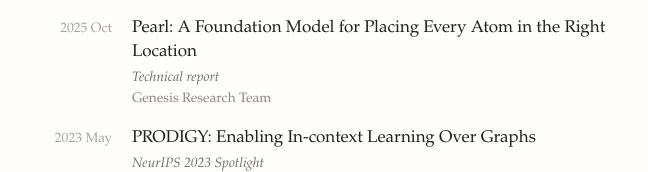
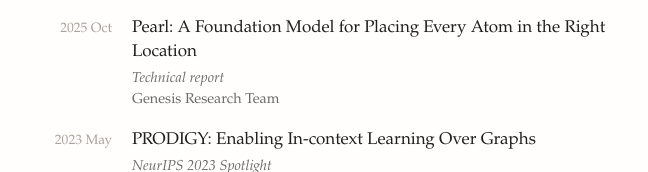
Before and after one commit to daniel-zeng/daniel-zeng.github.io, an Astro site: page / in a window 1280 px wide. Shown: the part 606-778 px from the top of the page, 312-960 px from the left. Built offline with nearby package versions, Linux system fonts and the light colour scheme; Astro itself is replaced by a stand-in of ours.

Commit message:
Pubs meta: 0.9rem, authors same gray as venue for legibility

```diff
--- a/src/styles/global.css
+++ b/src/styles/global.css
@@ -181,7 +181,7 @@
 
 .pubs .venue {
   margin-top: 0.2rem;
-  font-size: 0.85rem;
+  font-size: 0.9rem;
   line-height: 1.5;
   font-style: italic;
   color: var(--gray);
@@ -189,9 +189,9 @@
 
 .pubs .meta {
   margin-top: 0.05rem;
-  font-size: 0.85rem;
+  font-size: 0.9rem;
   line-height: 1.5;
-  color: var(--mid);
+  color: var(--gray);
 }
 
 .pubs .meta .me {
```
